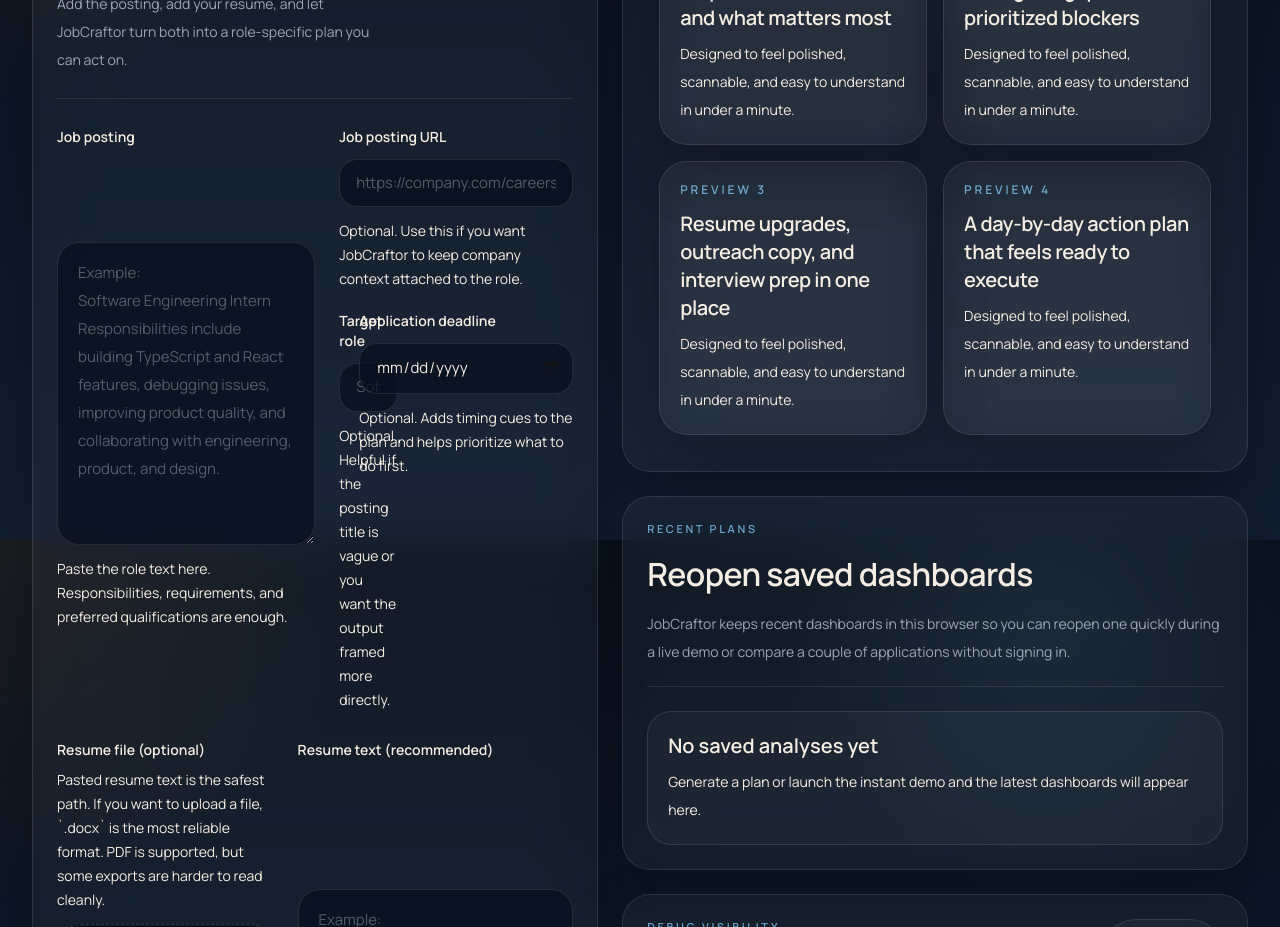
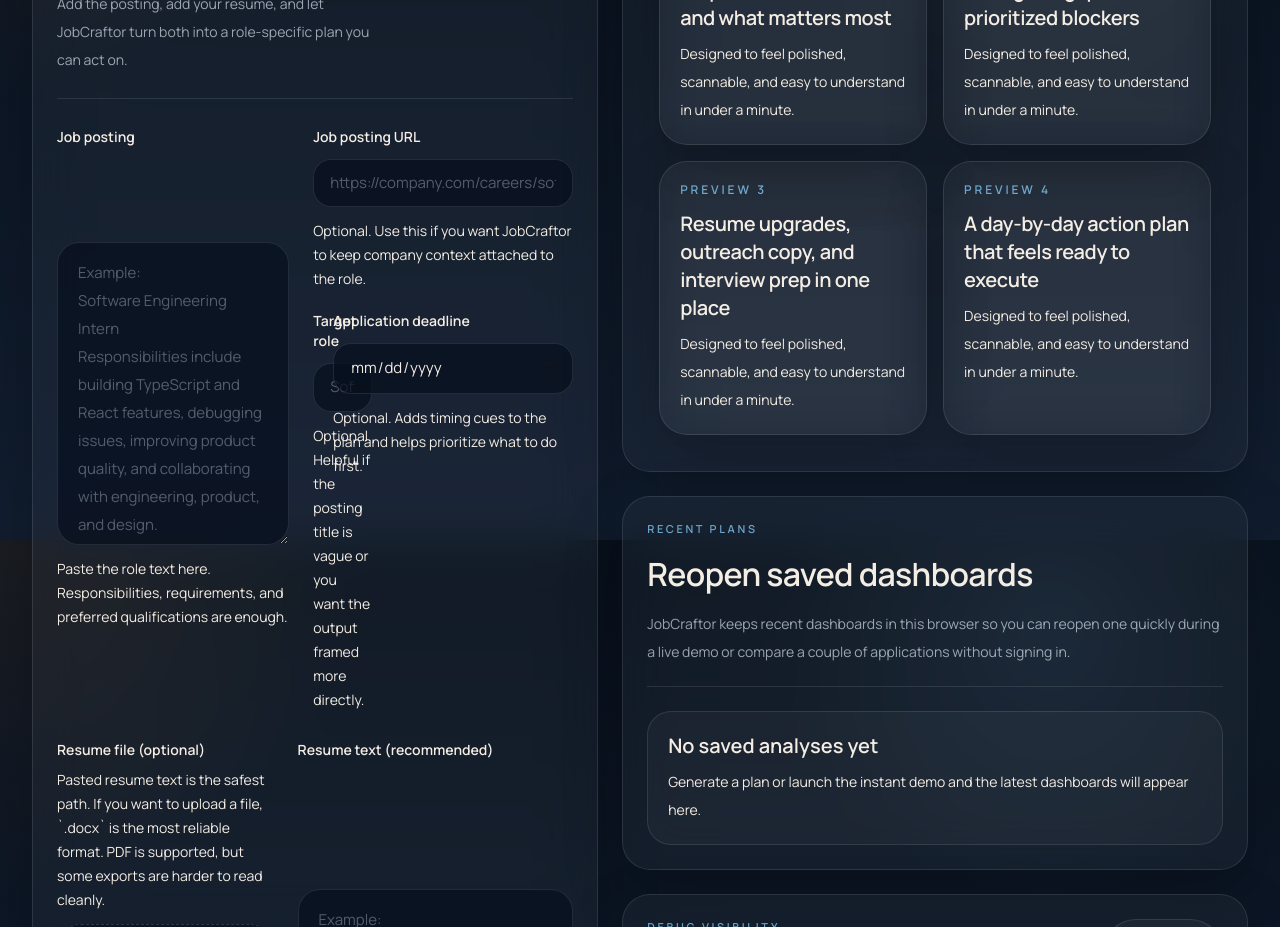
Before and after one commit to KananGuliyev/jobcraftor, a Next.js app: page / in a window 1280 px wide. Shown: the part 2660-3587 px from the top of the page. Built offline with nearby package versions, Linux system fonts and the light colour scheme.

Commit message:
fix: rebuild input workspace field layout

```diff
--- a/src/app/globals.css
+++ b/src/app/globals.css
@@ -75,6 +75,10 @@
 .section-subtitle {
   @apply max-w-3xl text-sm leading-7;
   color: rgb(220 230 242 / 0.68);
+}
+
+.field-stack {
+  @apply grid gap-3;
 }
 
 .field-area {
--- a/src/components/input-panel.tsx
+++ b/src/components/input-panel.tsx
@@ -52,6 +52,10 @@
   onUpload,
 }: InputPanelProps) {
   const inputId = useId();
+  const fieldBaseId = useId();
+  const jobPostingUrlId = `${fieldBaseId}-job-posting-url`;
+  const targetRoleId = `${fieldBaseId}-target-role`;
+  const deadlineId = `${fieldBaseId}-deadline`;
   const [isDragging, setIsDragging] = useState(false);
 
   function handleDrop(event: DragEvent<HTMLLabelElement>) {
@@ -102,10 +106,13 @@
             />
           </label>
 
-          <div className="grid gap-5 min-[980px]:grid-rows-[auto_1fr]">
-            <label className="grid min-w-0 gap-3">
-              <span className="text-sm font-semibold text-sand">Job posting URL</span>
+          <div className="grid gap-5">
+            <div className="field-stack min-w-0">
+              <label htmlFor={jobPostingUrlId} className="text-sm font-semibold text-sand">
+                Job posting URL
+              </label>
               <input
+                id={jobPostingUrlId}
                 type="url"
                 value={values.jobPostingUrl}
                 onChange={(event) => onChange("jobPostingUrl", event.target.value)}
@@ -116,12 +123,15 @@
                 error={fieldErrors.jobPostingUrl}
                 help="Optional. Use this if you want JobCraftor to keep company context attached to the role."
               />
-            </label>
+            </div>
 
-            <div className="grid gap-5 md:grid-cols-[minmax(0,1.18fr)_minmax(214px,0.82fr)] md:items-start">
-              <label className="grid min-w-0 gap-3">
-                <span className="text-sm font-semibold text-sand">Target role</span>
+            <div className="grid gap-5 xl:grid-cols-[minmax(0,1.18fr)_minmax(240px,0.82fr)] xl:items-start">
+              <div className="field-stack min-w-0">
+                <label htmlFor={targetRoleId} className="text-sm font-semibold text-sand">
+                  Target role
+                </label>
                 <input
+                  id={targetRoleId}
                   type="text"
                   value={values.targetRole}
                   onChange={(event) => onChange("targetRole", event.target.value)}
@@ -132,11 +142,14 @@
                   error={fieldErrors.targetRole}
                   help="Optional. Helpful if the posting title is vague or you want the output framed more directly."
                 />
-              </label>
+              </div>
 
-              <label className="grid min-w-0 gap-3">
-                <span className="text-sm font-semibold text-sand">Application deadline</span>
+              <div className="field-stack min-w-0 xl:max-w-[280px]">
+                <label htmlFor={deadlineId} className="text-sm font-semibold text-sand">
+                  Application deadline
+                </label>
                 <input
+                  id={deadlineId}
                   type="date"
                   value={values.deadline}
                   onChange={(event) => onChange("deadline", event.target.value)}
@@ -146,7 +159,7 @@
                   error={fieldErrors.deadline}
                   help="Optional. Adds timing cues to the plan and helps prioritize what to do first."
                 />
-              </label>
+              </div>
             </div>
           </div>
         </div>
```
